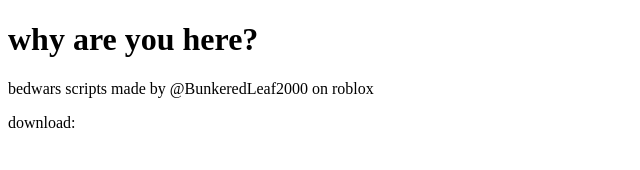
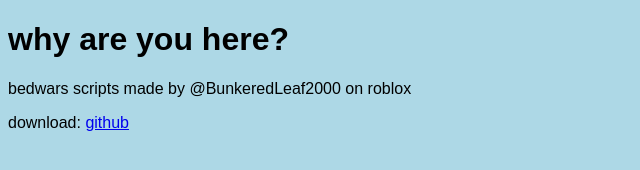
Before and after one commit to TheBunkeredLeaf/bedwars-scripts-bunkered, a plain HTML site: page index.html in a window 1280 px wide. Shown: the whole page, without its empty margins (0-640 px from the left). Drawn offline with Linux system fonts and the light colour scheme.

Commit message:
Update index.html

```diff
--- a/index.html
+++ b/index.html
@@ -1,11 +1,16 @@
 <!DOCTYPE html>
 <html>
   <head>
-
+    <style>
+      html {
+      font-family: Arial, Helvetica, sans-serif;
+         background-color: lightblue;
+      }
+    </style>
   </head>
   <body>
    <h1>why are you here?</h1>
    <p>bedwars scripts made by <a src="https://www.roblox.com/users/2867825987/profile">@BunkeredLeaf2000</a> on roblox</p>
-   <p>download: <a href="https://github.com/TheBunkeredLeaf/bedwars-scripts-bunkered/releases/latest"></a></p>
+   <p>download: <a href="https://github.com/TheBunkeredLeaf/bedwars-scripts-bunkered/releases/latest">github</a></p>
   </body>
 </html>
```
